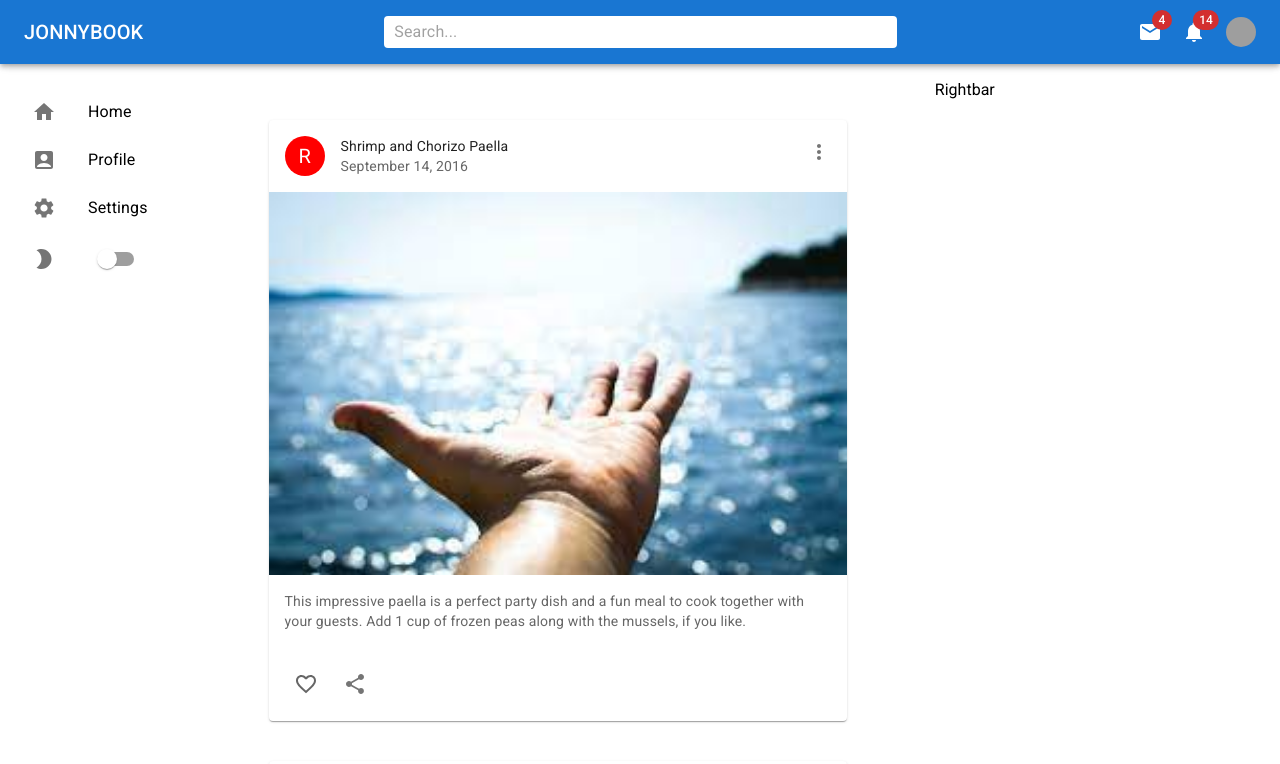
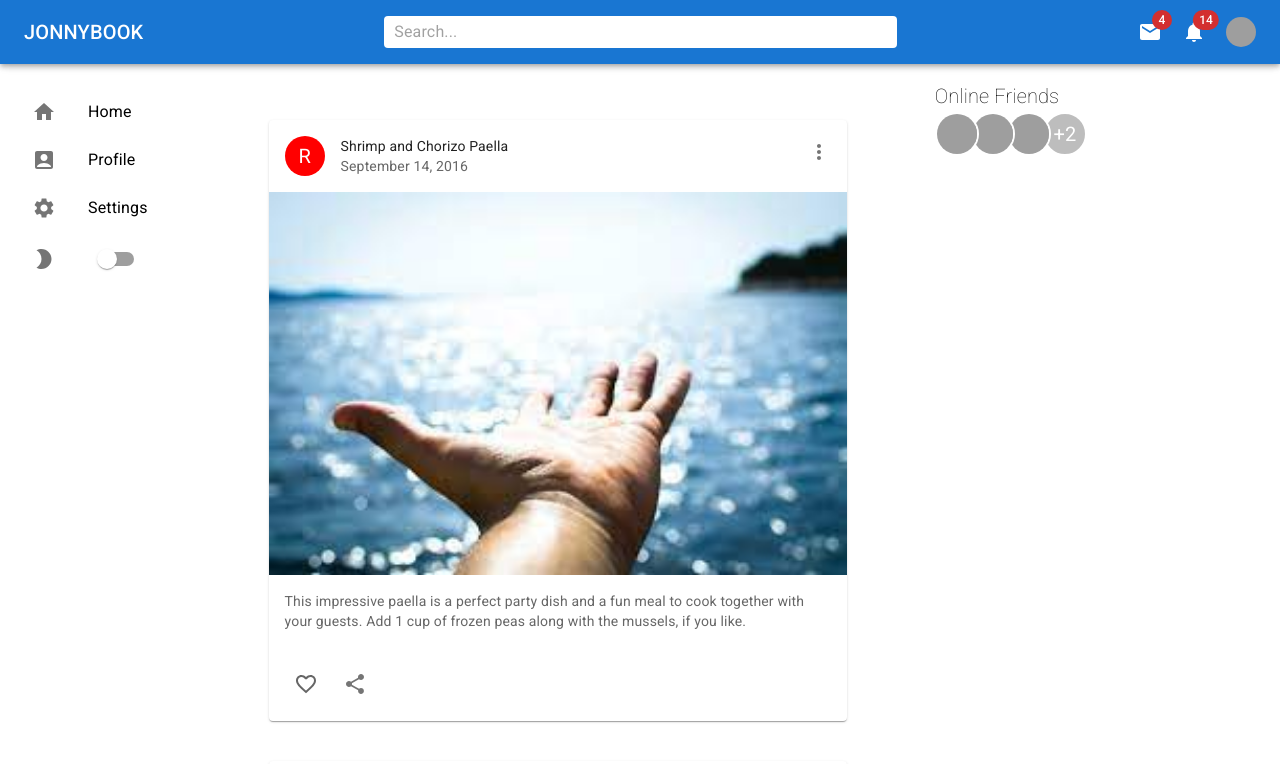
Before and after one commit to jonnyabrams/mui-tryout, a React (Create React App) app: page / in a window 1280 px wide. Shown: the top 764 px of the page. Built offline with nearby package versions, Linux system fonts and the light colour scheme; grey boxes are pictures that could not be loaded.

Commit message:
feat: Rightbar avatar group

```diff
--- a/public/index.html
+++ b/public/index.html
@@ -12,7 +12,7 @@
     <link rel="preconnect" href="https://fonts.gstatic.com" crossorigin />
     <link
       rel="stylesheet"
-      href="https://fonts.googleapis.com/css2?family=Roboto:wght@300;400;500;600;700&display=swap"
+      href="https://fonts.googleapis.com/css2?family=Roboto:wght@100;200;300;400;500;600;700&display=swap"
     />
     <style>
       * {
--- a/src/components/Rightbar.jsx
+++ b/src/components/Rightbar.jsx
@@ -1,9 +1,20 @@
-import { Box } from "@mui/material";
+import { Avatar, AvatarGroup, Box, Typography } from "@mui/material";
 
 const Rightbar = () => {
   return (
     <Box flex={2} p={2} sx={{ display: { xs: "none", sm: "block" } }}>
-      <Box position="fixed">Rightbar</Box>
+      <Box position="fixed">
+        <Typography variant="h6" fontWeight={100}>
+          Online Friends
+        </Typography>
+        <AvatarGroup max={4}>
+          <Avatar alt="Remy Sharp" src="/static/images/avatar/1.jpg" />
+          <Avatar alt="Travis Howard" src="/static/images/avatar/2.jpg" />
+          <Avatar alt="Cindy Baker" src="/static/images/avatar/3.jpg" />
+          <Avatar alt="Agnes Walker" src="/static/images/avatar/4.jpg" />
+          <Avatar alt="Trevor Henderson" src="/static/images/avatar/5.jpg" />
+        </AvatarGroup>
+      </Box>
     </Box>
   );
 };
```
Also changed, not shown: src/components/Feed.jsx (+8 -6 lines), 1 other file (tests, documents, lock files or other folders).
